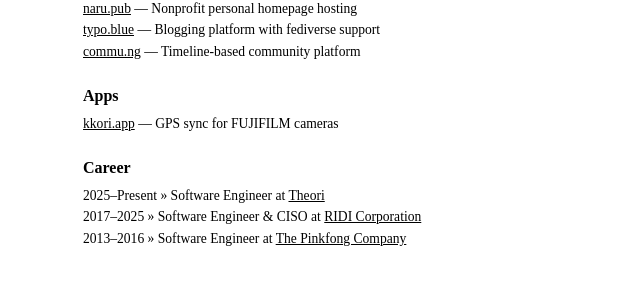
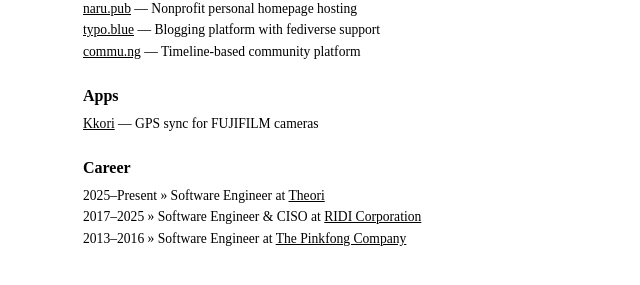
Before and after one commit to limeburst/limeburst.github.io, a Jekyll site: the page built from index.html, in a window 1280 px wide. Shown: the part 525-810 px from the top of the page, without its empty margins (317-957 px from the left). Built offline with Jekyll 4.4.1, drawn with Linux system fonts in a browser that asks for light colours.

Commit message:
Use app name for Kkori link text
Co-Authored-By: Claude Opus 5 <noreply@anthropic.com>

```diff
--- a/index.html
+++ b/index.html
@@ -63,7 +63,7 @@ title: Jihyeok Seo
 
   <h2>Apps</h2>
   <ul>
-    <li><a href="https://kkori.app">kkori.app</a> — GPS sync for FUJIFILM cameras</li>
+    <li><a href="https://kkori.app">Kkori</a> — GPS sync for FUJIFILM cameras</li>
   </ul>
 
   <h2>Career</h2>
```
